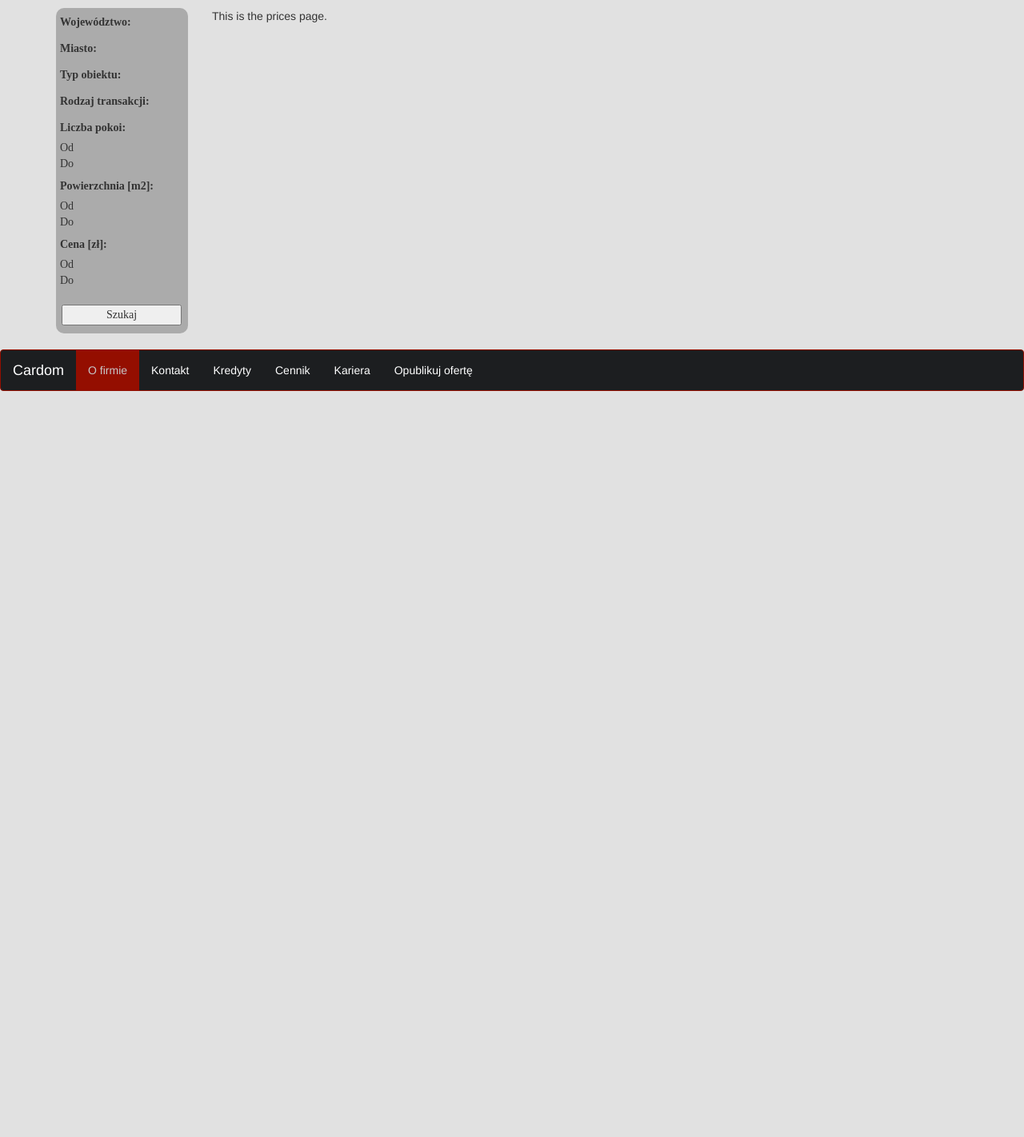
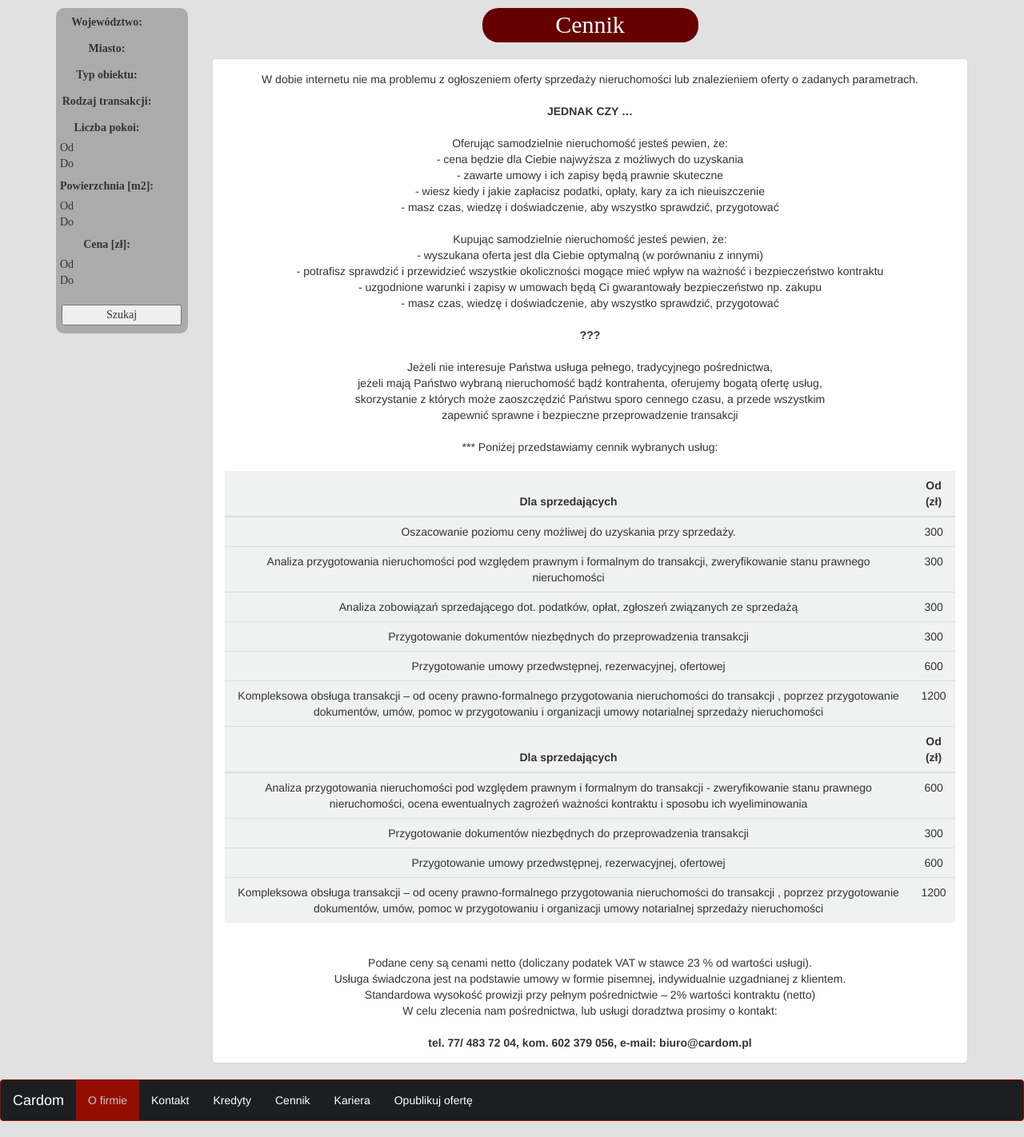
Before and after one commit to brojd/cardom_MySQL, a Django app: template templates/cardom/prices.html in a window 1280 px wide. Shown: the part 459-1881 px from the top of the page at 80% size. Before the commit the page ends 948 px from the top, so only its background shows below. Run offline with Django 3.2, Linux system fonts and the light colour scheme; the template is opened without the code that fills it: most values are stand-ins (such as "Sample title", 1, 10 or a date in 2020); parts of the project's set-up code (start-up, migrations or seed data) failed here and were passed over; some libraries are stand-ins or nearby versions.

Commit message:
edit prices page

```diff
--- /dev/null
+++ b/static/cardom/css/prices.css
@@ -0,0 +1,25 @@
+.panel-body {
+  text-align: center
+}
+
+.title {
+  text-align: center;
+  font-family: "Times New Roman", Times, serif;
+  font-weight: normal;
+  font-size: 30px;
+  display: block;
+  color: white;
+  background-color: #660000;
+  width: 270px;
+  margin-left: auto;
+  margin-right: auto;
+  border-radius: 20px
+}
+
+th {
+  text-align: center;
+}
+
+.price_list {
+  background-color: #F0F1F1
+}
--- a/templates/cardom/credits.html
+++ b/templates/cardom/credits.html
@@ -9,7 +9,6 @@
 <div class="title">Kredyty</div></br>
 <div class="panel panel-default">
   <div class="panel-body">
-
     <p>
     W ramach naszych usług, dzięki współpracy z bankami i firmami finansowymi, służymy pomocą w uzyskaniu kredytów hipotecznych :</br>
     </br>
--- a/templates/cardom/prices.html
+++ b/templates/cardom/prices.html
@@ -1,5 +1,117 @@
 {% extends 'cardom/base.html' %}
+{% load static %}
+
+{% block head %}
+<link rel="stylesheet" href="{% static 'cardom/css/prices.css' %}">
+{% endblock %}
 
 {% block content %}
-This is the prices page.
+<div class="title">Cennik</div></br>
+<div class="panel panel-default">
+  <div class="panel-body">
+    W dobie internetu nie ma problemu z ogłoszeniem oferty  sprzedaży nieruchomości lub znalezieniem oferty o zadanych parametrach.</br>
+    </br>
+    <strong>JEDNAK  CZY … </br></strong>
+    </br>
+    Oferując samodzielnie nieruchomość jesteś pewien, że:</br>
+    - cena będzie dla Ciebie najwyższa z możliwych do uzyskania</br>
+    - zawarte umowy i ich zapisy będą prawnie skuteczne</br>
+    - wiesz kiedy i jakie zapłacisz podatki, opłaty, kary za ich nieuiszczenie  </br>
+    - masz czas, wiedzę i doświadczenie, aby wszystko sprawdzić, przygotować </br>
+    </br>
+    Kupując samodzielnie nieruchomość jesteś pewien, że:</br>
+    -  wyszukana oferta jest dla Ciebie optymalną (w porównaniu z innymi)</br>
+    -  potrafisz sprawdzić i  przewidzieć wszystkie okoliczności mogące mieć wpływ na ważność i bezpieczeństwo kontraktu</br>
+    -  uzgodnione warunki i zapisy w umowach będą Ci gwarantowały bezpieczeństwo np. zakupu</br>
+    -  masz czas, wiedzę i doświadczenie, aby wszystko sprawdzić, przygotować </br>
+    </br>
+    <strong>???</strong>
+    </br>
+    </br>
+     Jeżeli nie interesuje Państwa usługa pełnego, tradycyjnego pośrednictwa,</br>
+     jeżeli mają Państwo wybraną nieruchomość bądź kontrahenta, oferujemy bogatą ofertę usług,</br>
+     skorzystanie z których może zaoszczędzić Państwu sporo cennego czasu, a przede wszystkim</br>
+     zapewnić sprawne i bezpieczne przeprowadzenie transakcji</br>
+    </br>
+     *** Poniżej przedstawiamy cennik wybranych usług: </br>
+    </br>
+    <div class="price_list">
+      <table class="table table-hover">
+        <thead>
+          <tr>
+            <th>Dla sprzedających</th>
+            <th>Od (zł)</th>
+          </tr>
+        </thead>
+        <tbody>
+          <tr>
+            <td>Oszacowanie poziomu ceny możliwej do uzyskania przy sprzedaży.</td>
+            <td>300</td>
+          </tr>
+          <tr>
+            <td>Analiza przygotowania nieruchomości pod względem prawnym i formalnym do transakcji,
+            zweryfikowanie stanu prawnego nieruchomości</td>
+            <td>300</td>
+          </tr>
+          <tr>
+            <td>Analiza zobowiązań sprzedającego dot. podatków, opłat, zgłoszeń związanych ze sprzedażą</td>
+            <td>300</td>
+          </tr>
+          <tr>
+            <td>Przygotowanie dokumentów niezbędnych do przeprowadzenia transakcji</td>
+            <td>300</td>
+          </tr>
+          <tr>
+            <td>Przygotowanie umowy przedwstępnej, rezerwacyjnej, ofertowej</td>
+            <td>600</td>
+          </tr>
+          <tr>
+            <td>Kompleksowa obsługa transakcji  – od oceny prawno-formalnego  przygotowania nieruchomości  do transakcji ,
+            poprzez przygotowanie dokumentów, umów, pomoc w przygotowaniu i organizacji umowy notarialnej sprzedaży nieruchomości</td>
+            <td>1200</td>
+          </tr>
+        </tbody>
+        <thead>
+          <tr>
+            <th>Dla sprzedających</th>
+            <th>Od (zł)</th>
+          </tr>
+        </thead>
+        <tbody>
+          <tr>
+            <td>Analiza przygotowania nieruchomości pod względem prawnym i formalnym do
+            transakcji - zweryfikowanie stanu prawnego nieruchomości, ocena ewentualnych
+            zagrożeń ważności kontraktu i sposobu ich wyeliminowania</td>
+            <td>600</td>
+          </tr>
+        <tr>
+            <td>Przygotowanie dokumentów niezbędnych do przeprowadzenia transakcji</td>
+            <td>300</td>
+          </tr>
+          <tr>
+            <td>Przygotowanie umowy przedwstępnej, rezerwacyjnej, ofertowej</td>
+            <td>600</td>
+          </tr>
+          <tr>
+            <td>Kompleksowa obsługa transakcji  – od oceny prawno-formalnego  przygotowania
+            nieruchomości  do transakcji , poprzez przygotowanie dokumentów, umów,
+            pomoc w przygotowaniu i organizacji umowy notarialnej sprzedaży nieruchomości</td>
+            <td>1200</td>
+          </tr>
+        </tbody>
+      </table>
+    </div>
+
+    </br>
+     Podane ceny są cenami netto  (doliczany podatek VAT w stawce 23 % od wartości usługi).
+    </br>
+    Usługa świadczona jest na podstawie umowy w formie pisemnej, indywidualnie uzgadnianej z klientem.
+    </br>
+     Standardowa wysokość prowizji przy pełnym pośrednictwie – 2% wartości kontraktu (netto)
+    </br>
+     W celu zlecenia nam pośrednictwa, lub usługi doradztwa prosimy o kontakt: </br>
+    </br>
+    <strong>tel. 77/ 483 72 04,  kom. 602 379 056,   e-mail:  biuro@cardom.pl</strong>
+  </div>
+</div>
 {% endblock %}
```
Lines whose indentation alone changed are shown as unchanged.
